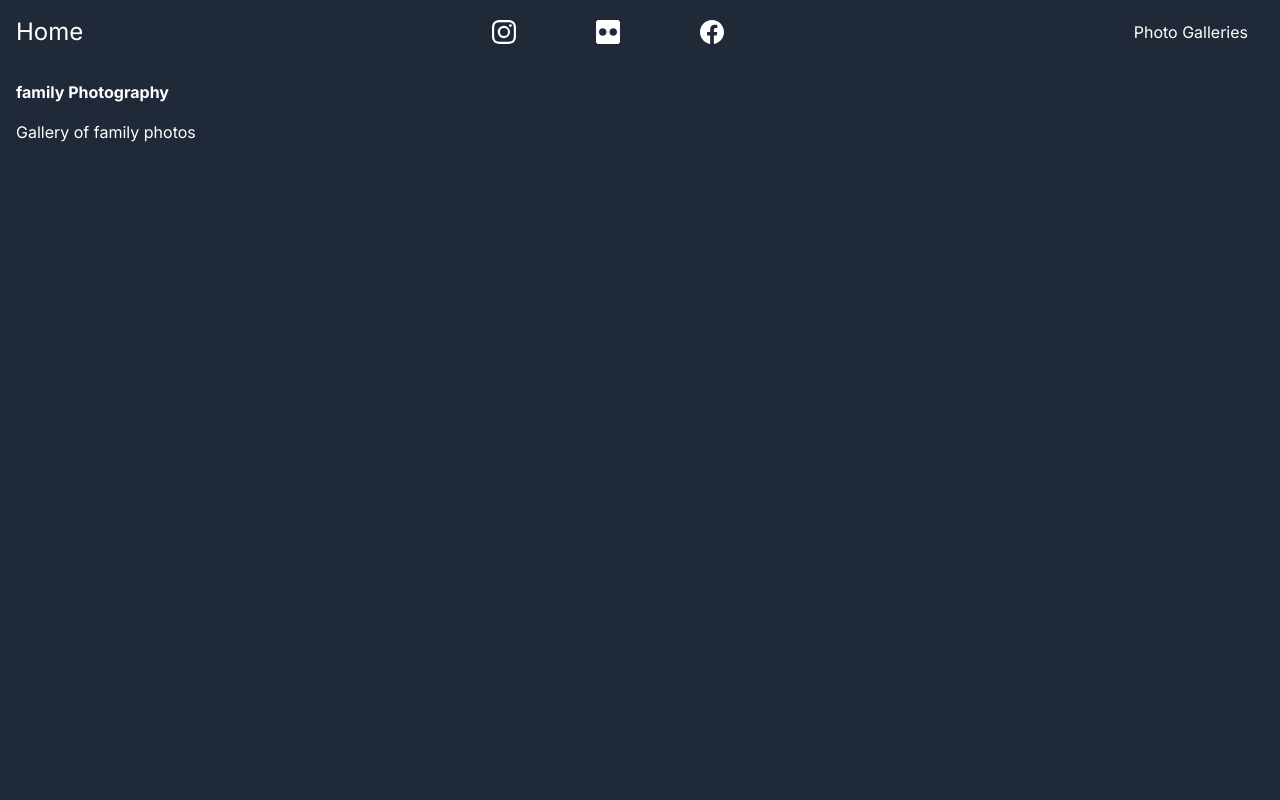
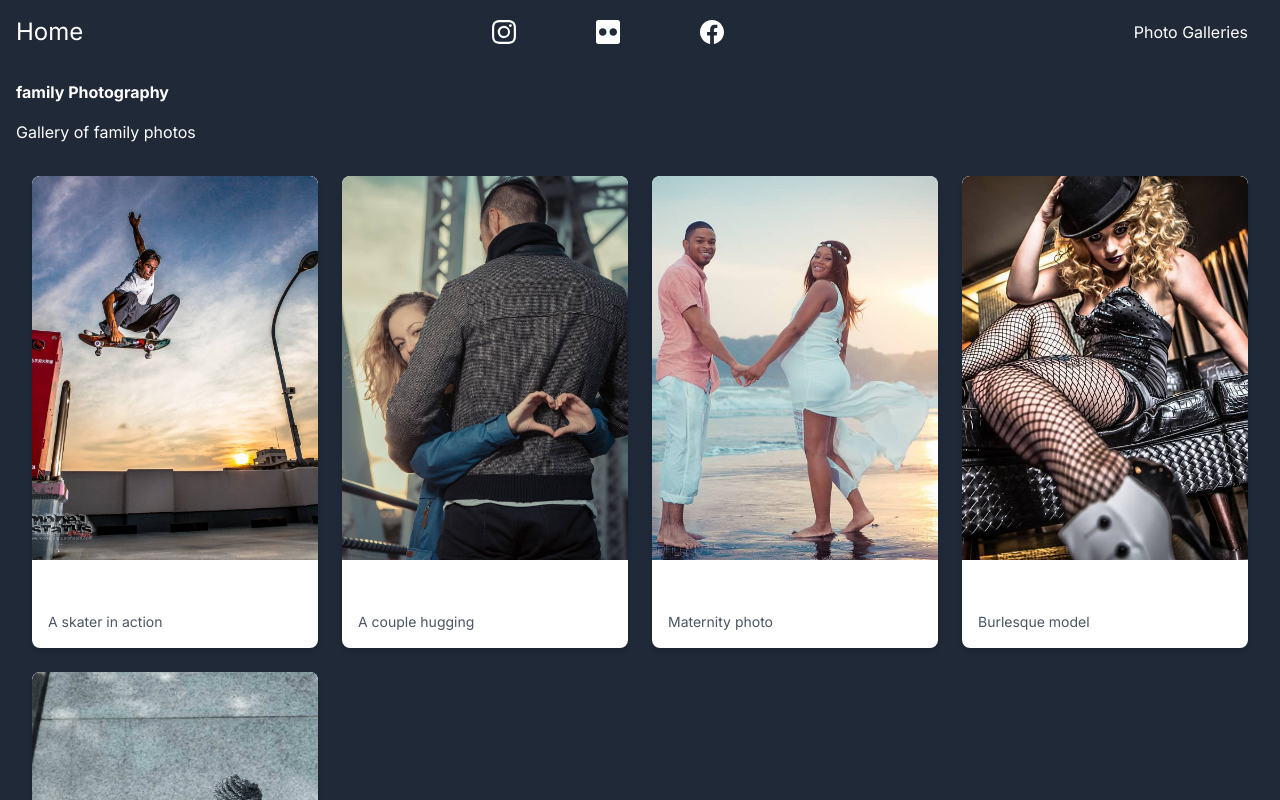
Before and after one commit to frenchie43972/model-status-photography, a Next.js app in the folder model-status-photography/: page /genres/family in a window 1280 px wide. Shown: the top 800 px of the page. Built offline with nearby package versions, Linux system fonts and the light colour scheme.

Commit message:
Adjusting the Card component to work in the Grid

```diff
--- a/model-status-photography/src/app/components/Card.tsx
+++ b/model-status-photography/src/app/components/Card.tsx
@@ -10,7 +10,8 @@ interface CardProps {
 const Card: React.FC<CardProps> = ({src, alt, title, description}) => {
   return (
     <div className="relative w-full h-full bg-white shadow-md rounded-lg overflow-hidden transition-transform transform hover:scale-105">
-      <div className="relative w-full h-48">
+      <div
+        className="relative w-full h-96">
         <Image
           src={src}
           alt={alt}
@@ -21,6 +22,7 @@ const Card: React.FC<CardProps> = ({src, alt, title, description}) => {
           className="rounded-t-lg"
         />
       </div>
+
       <div className="p-4">
         {title && <h3 className="text-lg font-semibold">{title}</h3>}
         {description && <p className="mt-2 text-sm text-gray-600">{description}</p>}
--- /dev/null
+++ b/model-status-photography/src/app/components/GalleryGrid.tsx
@@ -0,0 +1,29 @@
+import Card from "./Card";
+
+const photos = [
+    {src: '/images/skater.jpg', alt: 'Male Skater', title: 'Skater', description: 'A skater in action'},
+    {src: '/images/love_love.jpg', alt: 'A Couple Hugging', title: 'Love', description: 'A couple hugging'},
+    {src: '/images/maternity.jpg', alt: 'Maternity Photo', title: 'Maternity', description: 'Maternity photo'},
+    {src: '/images/morgan_burlesque.jpg', alt: 'Burlesque Model', title: 'Burlesque', description: 'Burlesque model'},
+    {src: '/images/avante_s.jpg', alt: 'Female Model', title: 'Model', description: 'Female model'},
+];
+
+const GalleryGrid: React.FC = () => {
+  return (
+    <div className="container mx-auto px-4 py-8">
+      <div className="grid grid-cols-1 sm:grid-cols-3 lg:grid-cols-4 gap-6">
+        {photos.map((photo, index) => (
+          <Card
+            key={index}
+            src={photo.src}
+            alt={photo.alt}
+            title={photo.title}
+            description={photo.description}
+          />
+        ))}
+      </div>
+    </div>
+  );
+};
+
+export default GalleryGrid;
--- a/model-status-photography/src/app/genres/[genre]/page.tsx
+++ b/model-status-photography/src/app/genres/[genre]/page.tsx
@@ -2,6 +2,7 @@
 
 import { useParams } from 'next/navigation';
 import { NextPage } from 'next';
+import GalleryGrid from '@/app/components/GalleryGrid';
 
 
 const GenrePage: NextPage = () => {
@@ -11,6 +12,7 @@ const GenrePage: NextPage = () => {
     <div className="container mx-auto p-4">
       <h1 className="texct 3xl font-bold mb-4">{genre} Photography</h1>
       <p>Gallery of {genre} photos</p>
+      <GalleryGrid/>
     </div>
   );
 }
```
Also changed, not shown: 1 other file (tests, documents, lock files or other folders).
